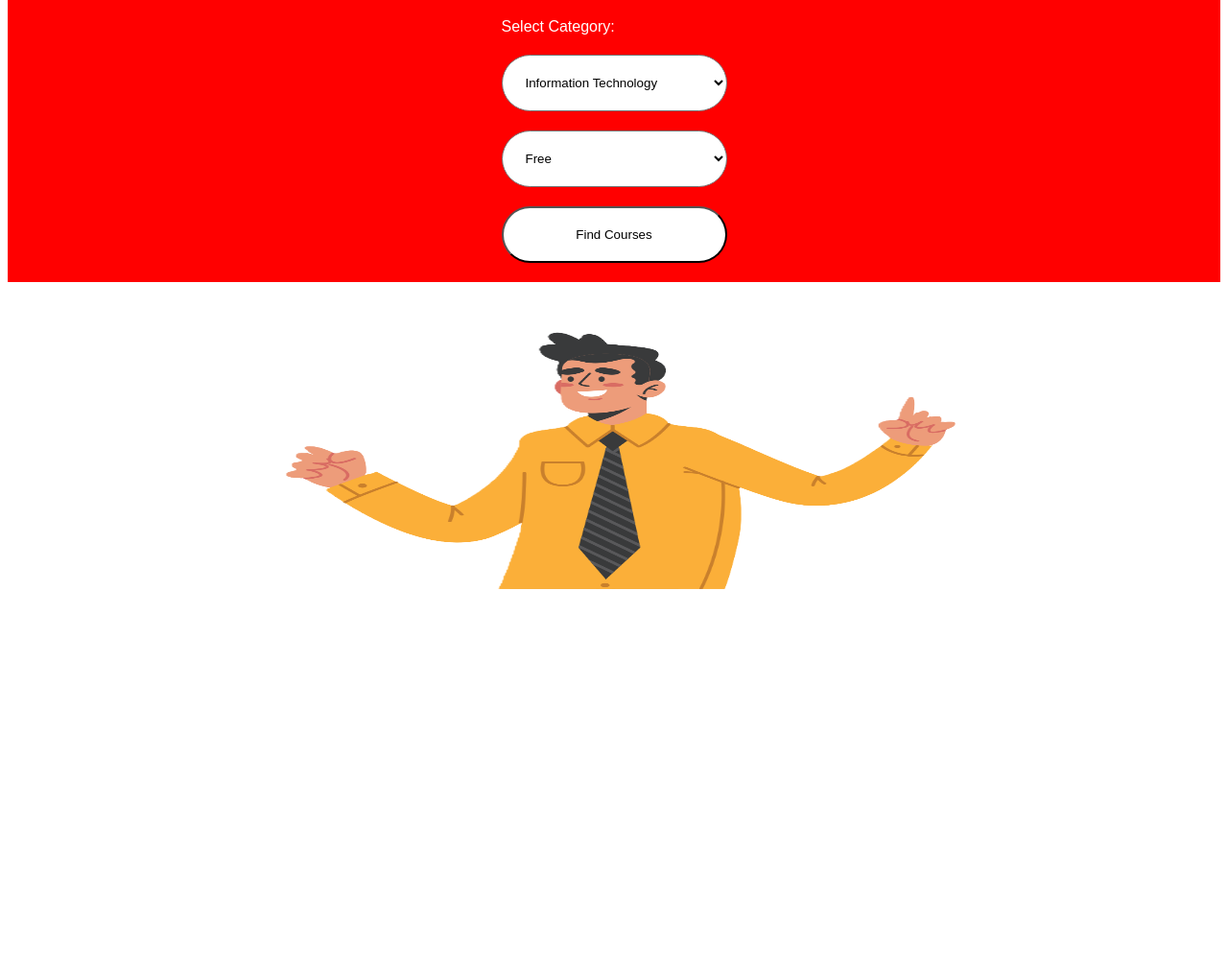
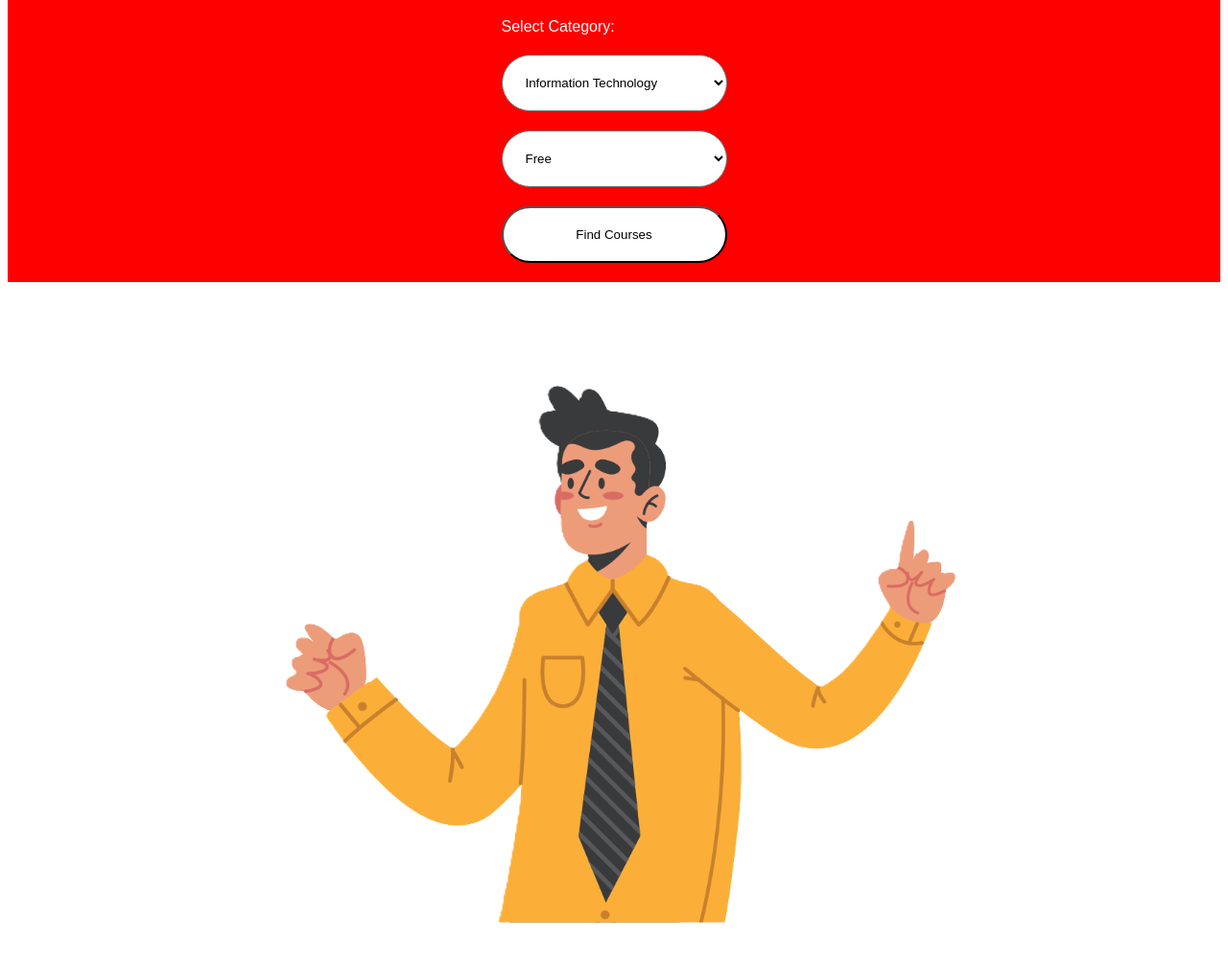
Before and after one commit to ritikjuyal/apnacollege-demo, a PHP site: page /home.html in a window 1280 px wide. Shown: the part 166-1176 px from the top of the page at 96% size. Before the commit the page ends 780 px from the top, so only its background shows below. Run offline with PHP 8.4, Linux system fonts and the light colour scheme.

Commit message:
Add files via upload

```diff
--- a/home.css
+++ b/home.css
@@ -97,6 +97,6 @@ select,button{
     font-size: 20px;
 }
 img[src='bmw.png']{
-    height: 300px;
-    margin: 20px 20%;
+    height: 70%;
+    margin: 40px 20%;
 }
```
